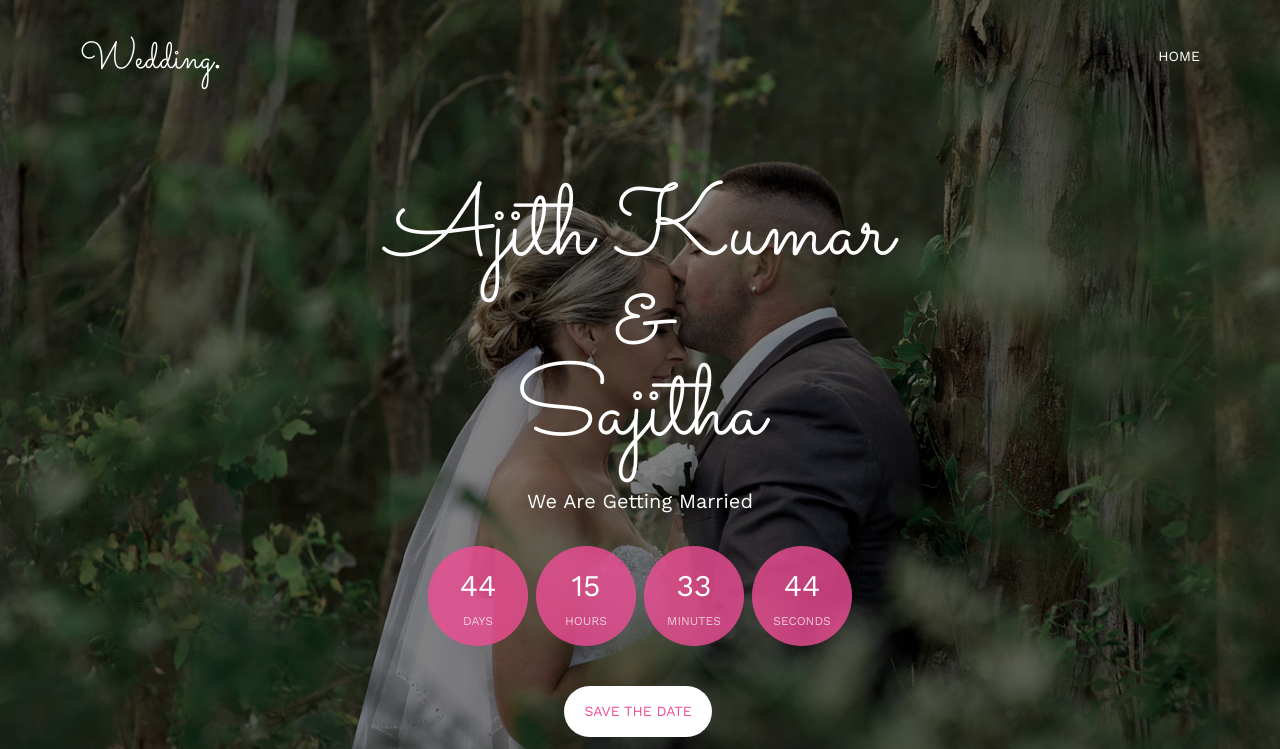
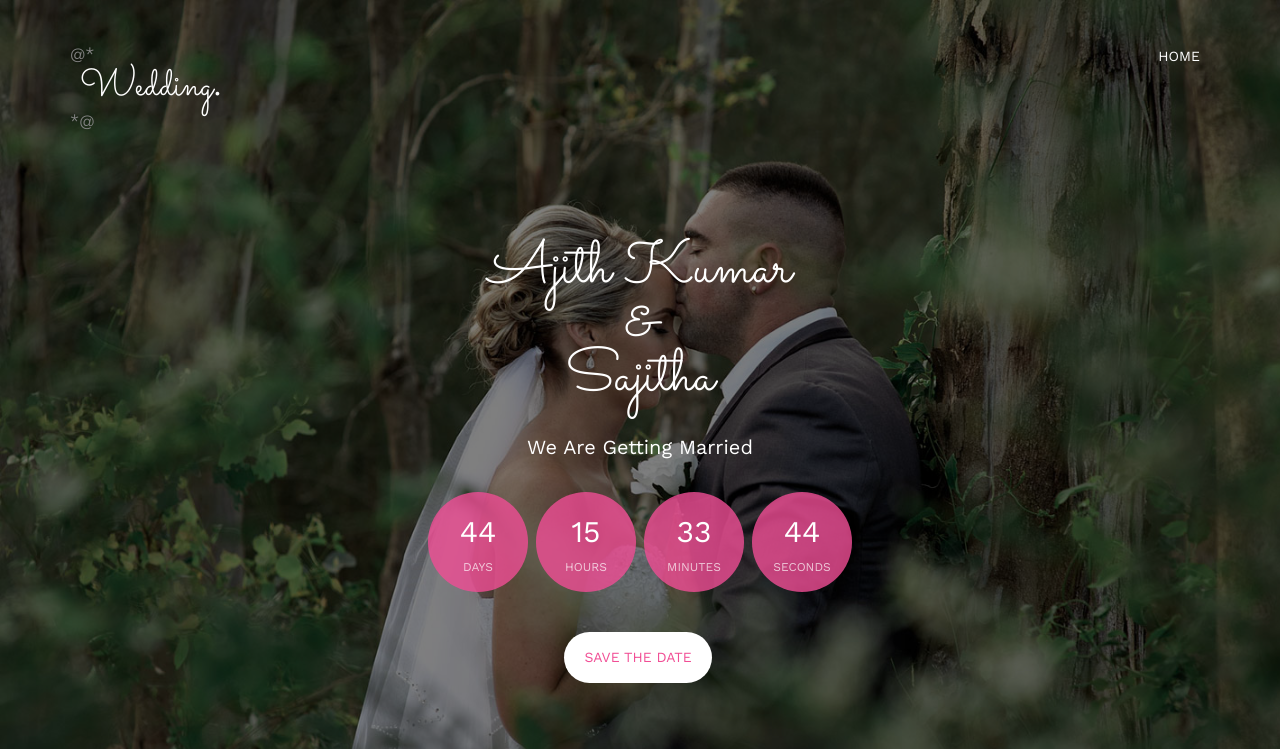
Before and after one commit to ssagarsag1996/SaveTheDate, a plain HTML site: page index.html in a window 1280 px wide. Shown: the top 749 px of the page. Drawn offline with nearby package versions, Linux system fonts and the light colour scheme; files whose address does not match are found by name.

Commit message:
smallchange

```diff
--- a/index.html
+++ b/index.html
@@ -66,6 +66,7 @@
     <![endif]-->
 
 </head>
+
 <body>
 
     <div class="fh5co-loader">
@@ -77,7 +78,7 @@
             <div class="container">
                 <div class="row">
                     <div class="col-xs-2">
-                        <div id="fh5co-logo"><a href="" onclick="window.location.reload">Wedding<strong>.</strong></a></div>
+                        @*<div id="fh5co-logo"><a href="" onclick="window.location.reload">Wedding<strong>.</strong></a></div>*@
                     </div>
                     <div class="col-xs-10 text-right menu-1">
                         <ul>
@@ -96,9 +97,9 @@
                     <div class="col-md-8 col-md-offset-2 text-center">
                         <div class="display-t">
                             <div class="display-tc animate-box" data-animate-effect="fadeIn" style="padding-top: 50px">
-                                <h1 style="line-height:0.9em">Ajith Kumar</h1>
-                                <h1 style="line-height:0.9em">&amp;</h1>
-                                <h1 style="line-height:0.9em">Sajitha</h1>
+                                <h1 style="line-height: 0.9em; font-size: 60px; ">Ajith Kumar</h1>
+                                <h1 style="line-height: 0.9em; font-size: 60px; ">&amp;</h1>
+                                <h1 style="line-height: 0.9em; font-size: 60px; ">Sajitha</h1>
                                 <br>
                                 <h2>We Are Getting Married</h2>
                                 <div class="simply-countdown simply-countdown-one"></div>
```
